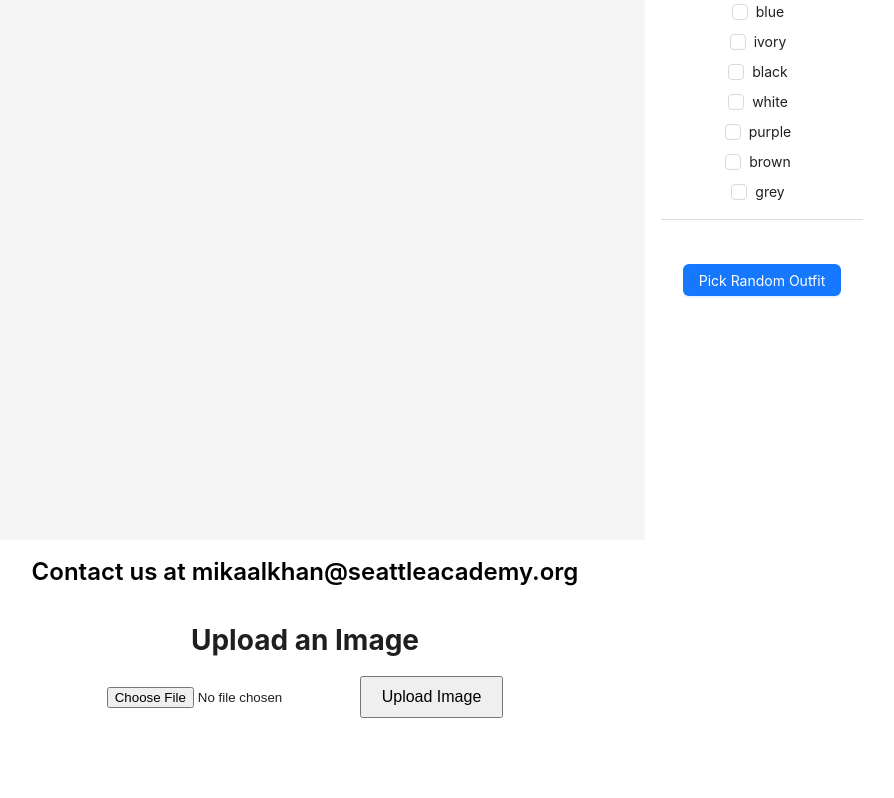
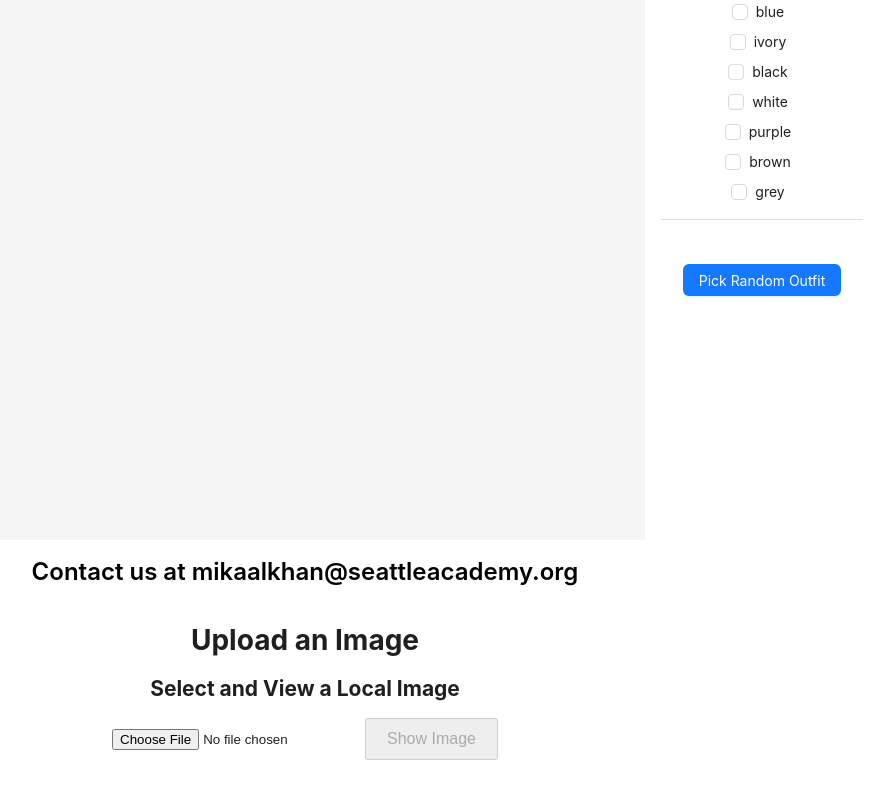
Before and after one commit to mikaalkhan/Chers-Closet-2025, a React (Create React App) app in the folder v2/client/: page / in a window 1280 px wide. Shown: the part 374-1172 px from the top of the page, without its empty margins (335-1229 px from the left). Before the commit the page ends 1142 px from the top, so only its background shows below. Built offline with nearby package versions, Linux system fonts and the light colour scheme.

Commit message:
local image handeler added

```diff
--- a/v2/client/src/App.js
+++ b/v2/client/src/App.js
@@ -12,6 +12,7 @@ import {
 import ImageRenderer from './assets/renderimage';
 import FSlider from './assets/sider';
 import ImageUpload from './assets/imageupload';
+import LocalImageHandler from './assets/imageupload';
 
 const { Header, Content, Sider, Footer } = Layout;
 const { Title } = Typography;
@@ -67,22 +68,7 @@ function App() {
     setFrozenFilteredItems({ hat, jacket, shirt, pants, shoes });
   };
 
-  const renderImageList = (label, items) => (
-    <div>
-      <h4>{label}</h4>
-      <Carousel arrows style={{ height: 160.}}>
-        {items.map((item, index) => (
-          <div key={index}>
-            <img
-              src={item.image}
-              alt={`${label} ${index}`}
-              style={{ width: '100%', maxHeight: '160px', objectFit: 'contain' }}
-            />
-          </div>
-        ))}
-      </Carousel>
-    </div>
-  );
+
 
 
 
@@ -107,7 +93,7 @@ function App() {
           Contact us at mikaalkhan@seattleacademy.org
         </Title>
         <h1>Upload an Image</h1>
-        <ImageUpload />
+        <LocalImageHandler />
 
       </Footer>
     </Layout>
--- a/v2/client/src/assets/imageupload.js
+++ b/v2/client/src/assets/imageupload.js
@@ -1,40 +1,45 @@
-
 import React, { useState } from 'react';
 
-function ImageUpload() {
-  const [file, setFile] = useState(null);
+function LocalImageHandler() {
+  const [imageURL, setImageURL] = useState(null);
+  const [showImage, setShowImage] = useState(false);
 
-  const handleChange = (e) => {
-    setFile(e.target.files[0]);
+  const handleImageSelect = (e) => {
+    const file = e.target.files[0];
+    if (file) {
+      const localUrl = URL.createObjectURL(file);
+      setImageURL(localUrl);
+      setShowImage(false); // reset on new selection
+    }
   };
 
-  const handleUpload = async () => {
-    if (!file) {
-      alert('Please select an image.');
-      return;
-    }
-
-    const formData = new FormData();
-    formData.append('image', file);
-
-    try {
-      const res = await fetch('http://localhost:3000/upload', {
-        method: 'POST',
-        body: formData
-      });
-      const text = await res.text();
-      alert(text);
-    } catch (err) {
-      console.error('Error uploading image:', err);
+  const handleShowImage = () => {
+    if (imageURL) {
+      setShowImage(true);
     }
   };
 
   return (
     <div>
-      <input type="file" accept="image/*" onChange={handleChange} />
-      <button onClick={handleUpload}>Upload Image</button>
+      <h2>Select and View a Local Image</h2>
+
+      {/* Button to choose a file */}
+      <input type="file" accept="image/*" onChange={handleImageSelect} />
+
+      {/* Button to show the selected image */}
+      <button onClick={handleShowImage} disabled={!imageURL}>
+        Show Image
+      </button>
+
+      {/* Render the image only when "Show" button is clicked */}
+      {showImage && (
+        <div>
+          <p>Here is your selected image:</p>
+          <img src={imageURL} alt="Selected" style={{ maxWidth: '300px' }} />
+        </div>
+      )}
     </div>
   );
 }
 
-export default ImageUpload;
+export default LocalImageHandler;
```
